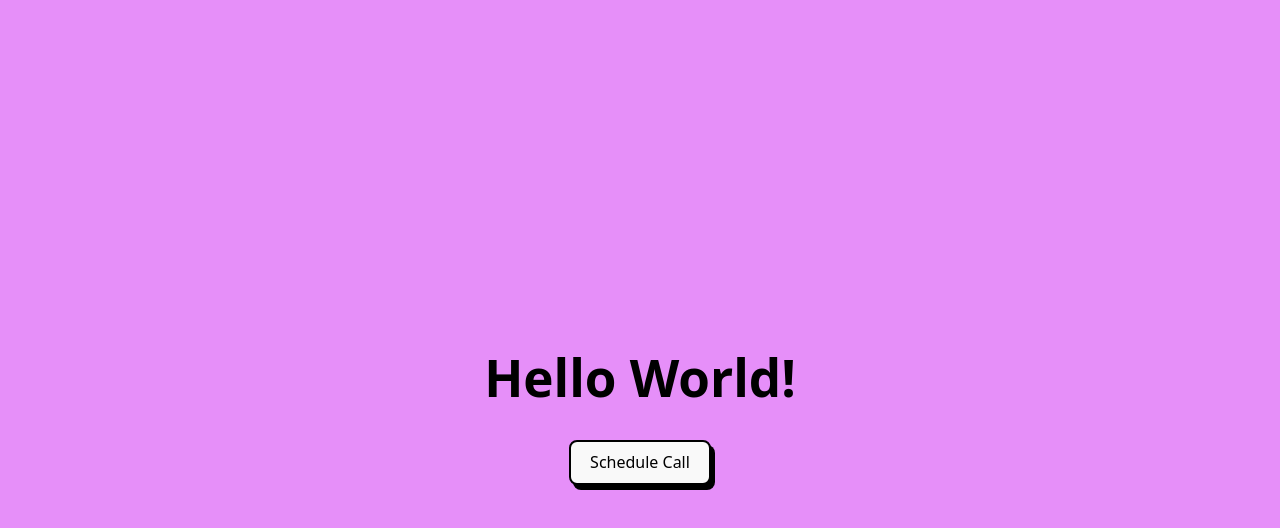
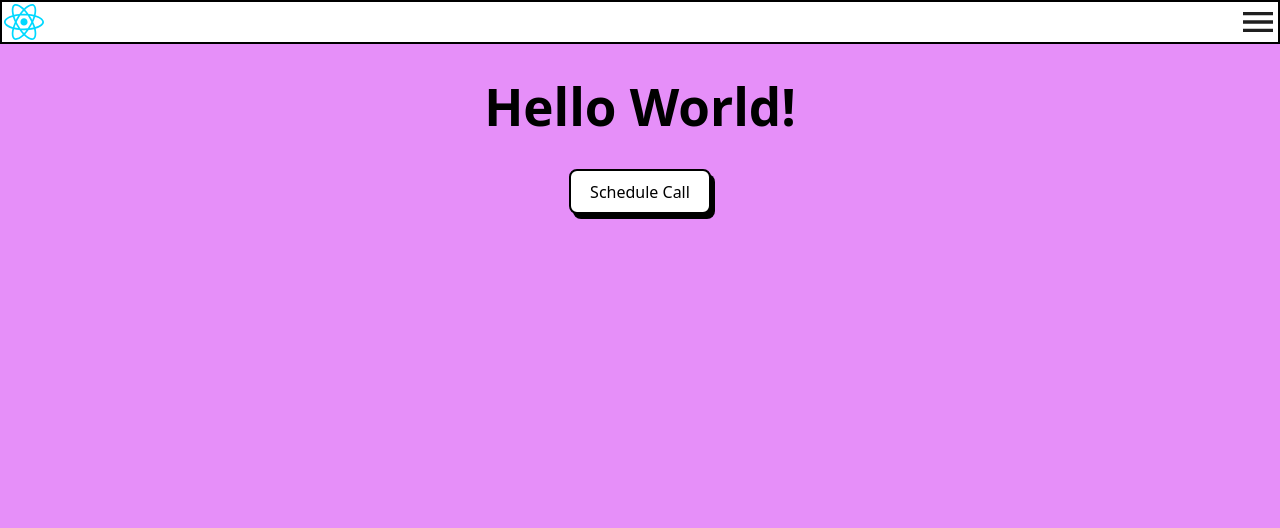
Before and after one commit to sophiabanda/fun-ui, a React (Vite) app: page / in a window 1280 px wide. Shown: the top 528 px of the page. Built offline with nearby package versions, Linux system fonts and the light colour scheme.

Commit message:
refactored all CSS files to fix conflicting sizing issues, added nav icons

```diff
--- a/src/App.css
+++ b/src/App.css
@@ -1,7 +1,6 @@
-#root {
+.app-content {
     max-width: 1280px;
     margin: 0 auto;
-    padding: 2rem;
     text-align: center;
     color: black;
 }
--- a/src/App.jsx
+++ b/src/App.jsx
@@ -1,11 +1,15 @@
 import './App.css';
 import Button from './components/Button';
+import Nav from './components/Nav';
 
 function App() {
     return (
         <>
-            <h1>Hello World!</h1>
-            <Button />
+            <Nav />
+            <div className="app-content">
+                <h1>Hello World!</h1>
+                <Button />
+            </div>
         </>
     );
 }
--- /dev/null
+++ b/src/components/Nav.css
@@ -0,0 +1,12 @@
+nav {
+    background-color: white;
+    height: 5vh;
+    margin: 0;
+    border: 2px solid black;
+    display: flex;
+    justify-content: space-between;
+}
+
+#company-logo {
+    margin: 2px;
+}
--- /dev/null
+++ b/src/components/Nav.jsx
@@ -0,0 +1,18 @@
+import './Nav.css';
+
+export default function Nav() {
+    return (
+        <nav>
+            <img
+                id="company-logo"
+                src="src/assets/react.svg"
+                alt="company logo"
+            />
+            <img
+                id="menu-icon"
+                src="src/assets/menu_icon.svg"
+                alt="menu icon"
+            />
+        </nav>
+    );
+}
--- a/src/index.css
+++ b/src/index.css
@@ -7,6 +7,8 @@
     text-rendering: optimizeLegibility;
     -webkit-font-smoothing: antialiased;
     -moz-osx-font-smoothing: grayscale;
+
+    background-color: #e68ff9;
 }
 
 a {
@@ -18,13 +20,12 @@ a:hover {
     color: #535bf2;
 }
 
+html,
 body {
     margin: 0;
-    display: flex;
-    place-items: center;
-    min-width: 320px;
-    min-height: 100vh;
-    background-color: #e68ff9;
+    padding: 0;
+    height: 100vh;
+    box-sizing: border-box;
 }
 
 h1 {
@@ -53,13 +54,13 @@ button:active {
 
 @media (prefers-color-scheme: light) {
     :root {
-        color: #213547;
-        background-color: #ffffff;
+        color: black;
+        background-color: #e68ff9;
     }
     a:hover {
         color: #747bff;
     }
     button {
-        background-color: #f9f9f9;
+        background-color: white;
     }
 }
```
Also changed, not shown: src/assets/menu_icon.svg (added).
